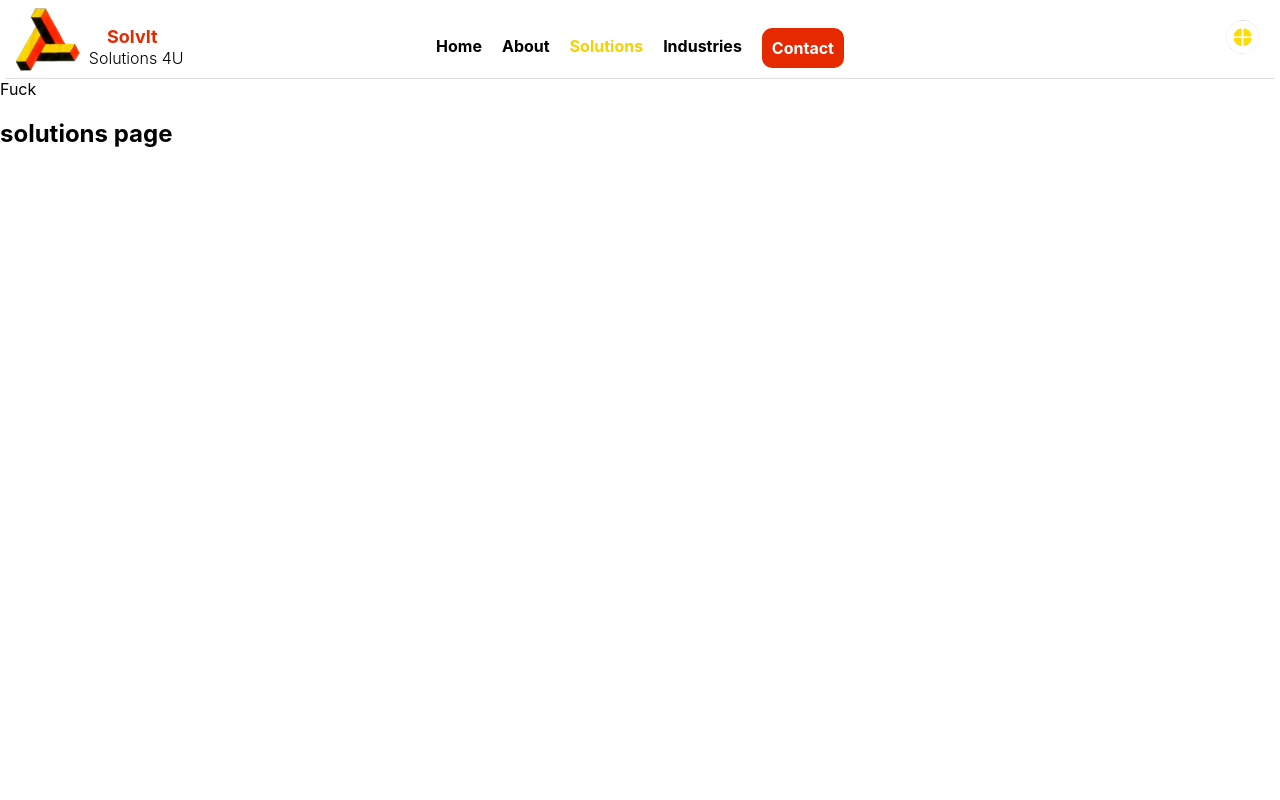
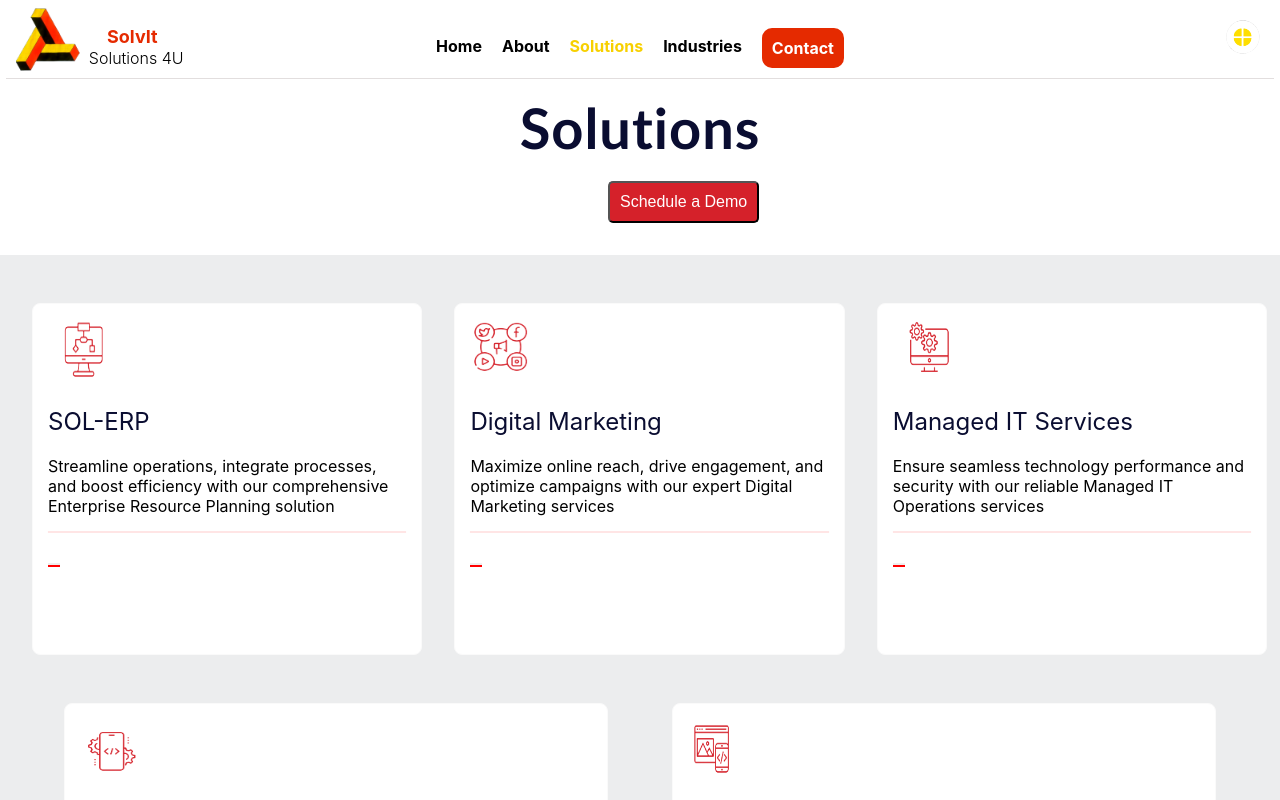
Before and after one commit to Solvitwithus/Solvit, a React (Create React App) app: page /solutions in a window 1280 px wide. Shown: the top 800 px of the page. Built offline with nearby package versions, Linux system fonts and the light colour scheme.

Commit message:
Startup on solutions the newsetter eighth commit

```diff
--- a/src/App.css
+++ b/src/App.css
@@ -7,10 +7,7 @@
   width: 4em;
 
 }
-.cancel{
-  height: 4em;
-  width: 4em;
-}
+
 .headerleftcontent {
   display: flex;
   flex-direction: row;
@@ -82,3 +79,48 @@ nav a:hover {
     margin: 0 auto;
     margin-top: 10px;
   }
+  .popup {
+    position: fixed;
+    top: 20%;
+    left: 81%;
+    transform: translate(-50%, -50%);
+    width: 30%;
+    z-index: 9999;
+    background-color: #F7D000;
+    border: 1px solid grey;
+    border-radius: 5px;
+  }
+  .cancel{
+    position: fixed;
+    top: -5%;
+    left: 85%;
+    width: 3em;
+    height:3em
+  }
+  .cancel:hover{
+    cursor: pointer;
+  }
+  .newsletterhead{
+    text-align: center;
+    color: #0a0d31;
+  }
+  .newslabel{
+    display: inline-block;
+    width: 120px; /* Adjust as needed */
+    text-align: right;
+  }
+  .newslettersubmition{
+    margin-left: 12em;
+    width: 15%;
+    padding: 5px;
+    margin-top:1em ;
+    margin-bottom: 1em;
+    background-color: purple;
+    color: #ffffff;
+    font-weight: bolder;
+    border-radius: 5px;
+  }
+  .newslettersubmition:hover{
+    cursor: pointer;
+    border: 1px solid red;
+  }
--- a/src/App.js
+++ b/src/App.js
@@ -33,11 +33,11 @@ function App() {
     <div className="pagecontent">
       <BrowserRouter>
         <header>
-          <div className="headerleftcontent">
+        <a href='/'> <div className="headerleftcontent">
             <img src={logo} alt="SolvIt logo" title="SolvIt company logo" className="logoimage" />
             <h4 className="htag">SolvIt</h4>
             <p className="headerptag">Solutions 4U</p>
-          </div>
+          </div></a>
           <nav>
   <NavLink to="/" activeClassName="active">Home</NavLink>
   <NavLink to="/about" activeClassName="active">About</NavLink>
@@ -50,20 +50,29 @@ function App() {
           </div>
         </header>
 
-        <div className='horline'></div>
+        <div className='horline'/>
         {showPopup && (
           <div className="popup">
             <form onSubmit={handleSubmit}>
-              <label>First Name:</label>
+              <h2 className='newsletterhead'>NewsLetter Subscription</h2>
+              <label className='newslabel'>First Name:</label>&nbsp;&nbsp;&nbsp;&nbsp;&nbsp;&nbsp;&nbsp;
               <input type="text" value={firstName} onChange={(e) => setFirstName(e.target.value)} required />
               <br />
-              <label>Middle Name:</label>
+              <label className='newslabel'>Middle Name:</label>&nbsp;&nbsp;&nbsp;&nbsp;&nbsp;&nbsp;&nbsp;
               <input type="text" value={middleName} onChange={(e) => setMiddleName(e.target.value)} />
               <br />
-              <label>Last Name:</label>
+              <label className='newslabel'>Last Name:</label>&nbsp;&nbsp;&nbsp;&nbsp;&nbsp;&nbsp;&nbsp;
               <input type="text" value={lastName} onChange={(e) => setLastName(e.target.value)} required />
               <br />
-              <button type="submit">Submit</button>
+              <label className='newslabel'>Gender</label>&nbsp;&nbsp;&nbsp;&nbsp;&nbsp;&nbsp;&nbsp;
+              <select id="gender" name="gender">
+  <option value="male">Male</option>
+  <option value="female">Female</option>
+  <option value="neutral">Neutral</option>
+  <option value="prefer-not-to-say">Prefer not to say</option>
+</select>
+<br/>
+              <button type="submit" class='newslettersubmition'>Submit</button>
               <img src={cancel} onClick={handleCancel} className='cancel'/>
 
             </form>
--- a/src/pages/solutions.jsx
+++ b/src/pages/solutions.jsx
@@ -1,9 +1,33 @@
+import { useNavigate } from "react-router-dom";
+import "../styles/solutions.css"
+import Outstanding from "../components/outstandingservices";
+import theservices from "../Assets/Screenshot (20) 1ser.png"
+import theERP from "../Assets/Screenshot (18) 1ERP.png"
+import thesocial from "../Assets/Screenshot (19) 1social.png"
+import mobile from "../Assets/Screenshot (21) 1modiledes&dev.png"
+import website from "../Assets/Screenshot (22) 1webdev&desng.png"
+import DesignDev from "../components/design&dev";
+import Footer from '../components/footer';
 
 function Solutions (){
+   /* const nav = useNavigate()
+    function handlethecrazyform(){
+            nav('/popup')
+    }*/
     return(
         <div id="solutions">
-       Fuck
-        <h2>solutions page</h2>
+        <h2 className="solutionsintotext">Solutions</h2>
+       <a href="popup"> <button class="demeschedulingbutton">Schedule a Demo</button></a>
+        <div className="solutionsbody">
+        <Outstanding OutstandingImg={theERP} Outstandingheaders={"SOL-ERP"} Outstandingtexts={"Streamline operations, integrate processes, and boost efficiency with our comprehensive Enterprise Resource Planning solution"} />
+                    <Outstanding OutstandingImg={thesocial} Outstandingheaders={"Digital Marketing"} Outstandingtexts={"Maximize online reach, drive engagement, and optimize campaigns with our expert Digital Marketing services"}/>
+                    <Outstanding OutstandingImg={theservices} Outstandingheaders={"Managed IT Services"} Outstandingtexts={"Ensure seamless technology performance and security with our reliable Managed IT Operations services"} />
+        </div>
+        <div className="about_page_outstanding">
+                <DesignDev OutstandingImgD={mobile} OutstandingheadersD={"Mobile Application Design & Development"} OutstandingtextsD={"Streamline operations, integrate processes, and boost efficiency with our comprehensive Enterprise Resource Planning solution"} />
+                <DesignDev OutstandingImgD={website} OutstandingheadersD={"Web 2, 3 Design & Development"} OutstandingtextsD={"Streamline operations, integrate processes, and boost efficiency with our comprehensive Enterprise Resource Planning solution"}/>
+            </div>
+            <Footer/>
         </div>
     )
 }
--- /dev/null
+++ b/src/styles/solutions.css
@@ -0,0 +1,30 @@
+.solutionsintotext{
+    color:#0a0d31;
+    text-align: center;
+    font-family: 'Gill Sans', 'Gill Sans MT', Calibri, 'Trebuchet MS', sans-serif;
+    font-size: 3.5em;
+    font-weight: 700;
+    letter-spacing: 1px;
+    margin-top: 15px;
+    margin-bottom: 20px;
+}
+.demeschedulingbutton{
+
+    margin-left: 38em;
+    color: #ffffff;
+    font-size:medium;
+    background-color:#d5212a ;
+    padding: 10px;
+    border-radius: 5px;
+}
+.demeschedulingbutton:hover{
+    cursor: pointer;
+    background-color: #000000;
+}
+.solutionsbody{
+    margin-top: 2em;
+    background-color: #ecedee;
+    display: flex;
+flex-direction: row;
+color: #000000;
+}
```
Also changed, not shown: src/routes/Solerp.jsx (added, +7 -0 lines).
